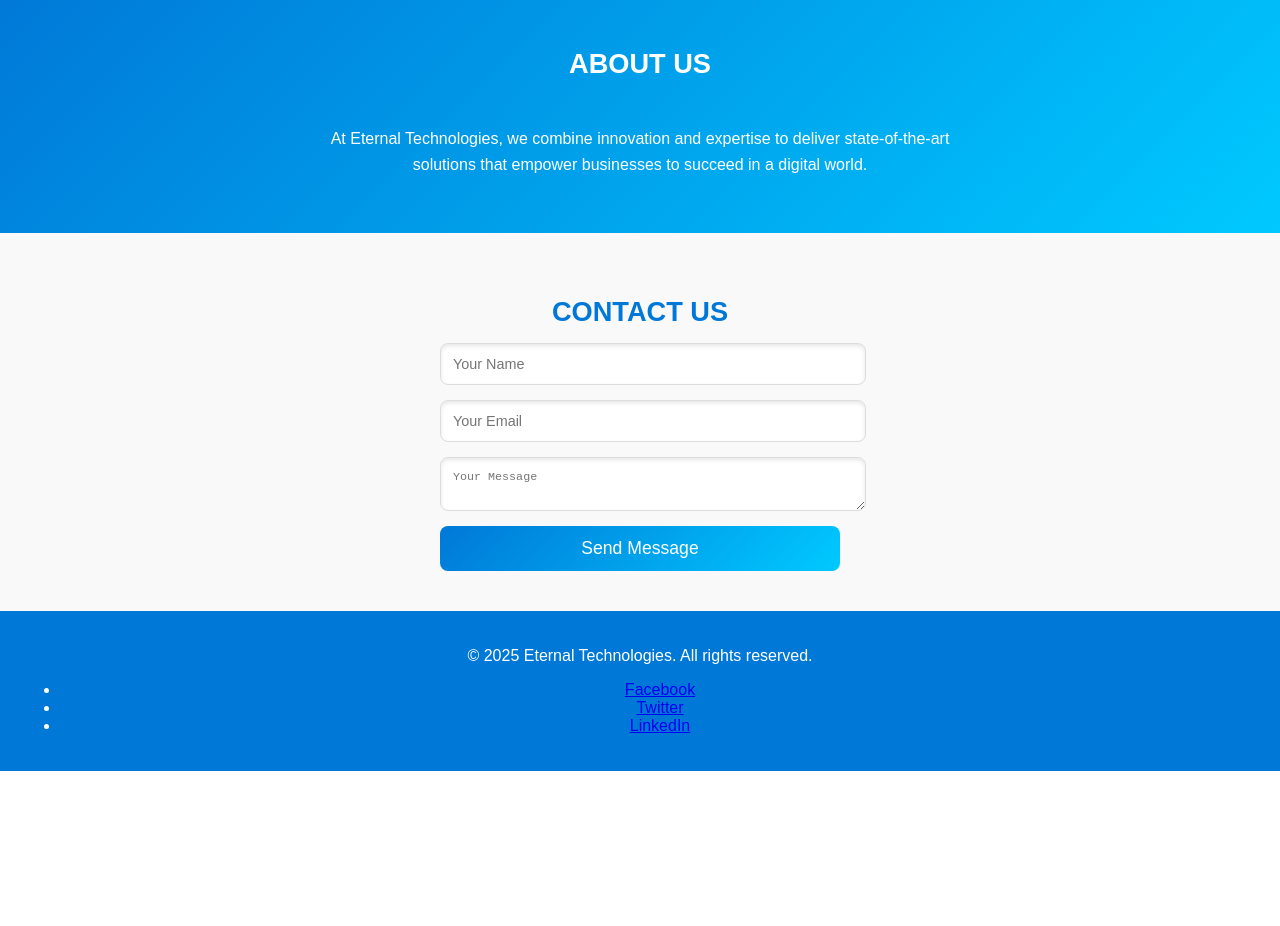
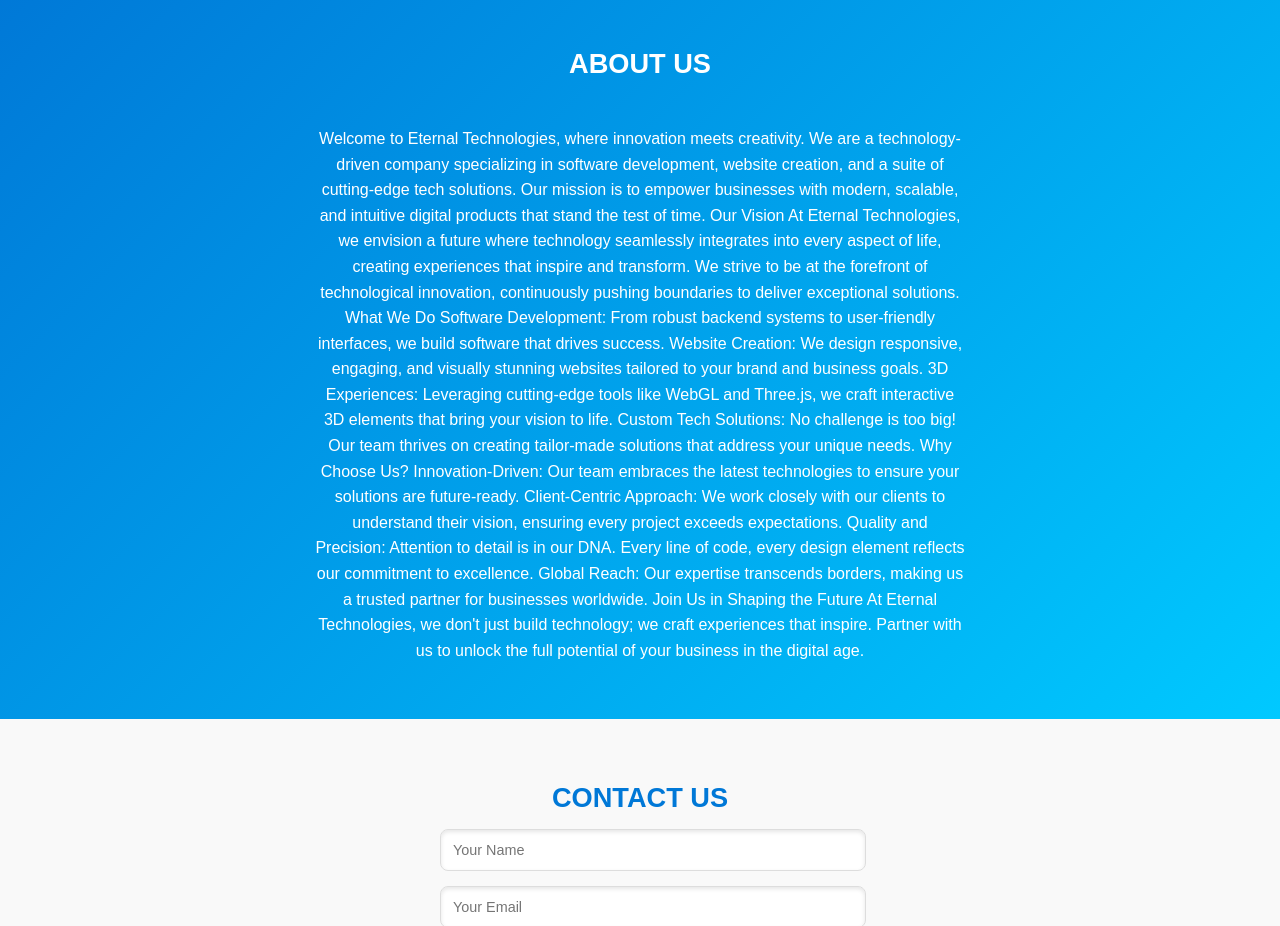
Before and after one commit to pkoshatwar/Eternal-Solutions, a plain HTML site: page index.html in a window 1280 px wide. Shown: the part 1260-2186 px from the top of the page. Before the commit the page ends 2031 px from the top, so only its background shows below. Drawn offline with nearby package versions, Linux system fonts and the light colour scheme.

Commit message:
Changed about

```diff
--- a/index.html
+++ b/index.html
@@ -58,8 +58,22 @@
     <div class="about-content">
       <div id="3d-globe"></div>
       <p>
-        At Eternal Technologies, we combine innovation and expertise to deliver
-        state-of-the-art solutions that empower businesses to succeed in a digital world.
+        Welcome to Eternal Technologies, where innovation meets creativity. We are a technology-driven company specializing in software development, website creation, and a suite of cutting-edge tech solutions. Our mission is to empower businesses with modern, scalable, and intuitive digital products that stand the test of time.
+        Our Vision
+        At Eternal Technologies, we envision a future where technology seamlessly integrates into every aspect of life, creating experiences that inspire and transform. We strive to be at the forefront of technological innovation, continuously pushing boundaries to deliver exceptional solutions.
+
+        What We Do
+        Software Development: From robust backend systems to user-friendly interfaces, we build software that drives success.
+        Website Creation: We design responsive, engaging, and visually stunning websites tailored to your brand and business goals.
+        3D Experiences: Leveraging cutting-edge tools like WebGL and Three.js, we craft interactive 3D elements that bring your vision to life.
+        Custom Tech Solutions: No challenge is too big! Our team thrives on creating tailor-made solutions that address your unique needs.
+        Why Choose Us?
+        Innovation-Driven: Our team embraces the latest technologies to ensure your solutions are future-ready.
+        Client-Centric Approach: We work closely with our clients to understand their vision, ensuring every project exceeds expectations.
+        Quality and Precision: Attention to detail is in our DNA. Every line of code, every design element reflects our commitment to excellence.
+        Global Reach: Our expertise transcends borders, making us a trusted partner for businesses worldwide.
+        Join Us in Shaping the Future
+        At Eternal Technologies, we don't just build technology; we craft experiences that inspire. Partner with us to unlock the full potential of your business in the digital age.
       </p>
     </div>
   </section>
```
